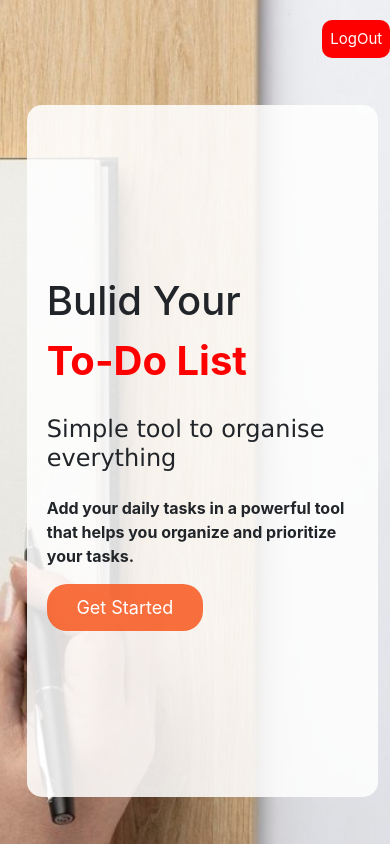
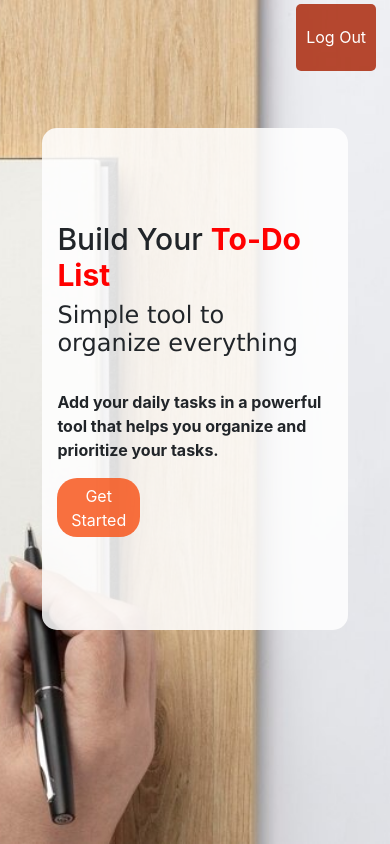
Before and after one commit to sharayuaswale-23/TodoList-website, a React (Create React App) app: page /home in a window 390 px wide. Built offline with nearby package versions, Linux system fonts and the light colour scheme.

Commit message:
fiftheen commit

```diff
--- a/src/components/SignUp/signup.css
+++ b/src/components/SignUp/signup.css
@@ -1,127 +1,27 @@
-.signup-container {
+.signup-main-cont{
+  height: 100vh;
   width: 100%;
+  box-sizing: border-box;
   display: flex;
+  flex-direction: column;
   justify-content: center;
   align-items: center;
-  height: 100vh;
-  padding: 20px;
-  box-sizing: border-box;
-  padding-top: 15%;
 }
-
-.signup-cont {
+.signup-cont{
   width: 40%;
-  height: 100%;
-  border-radius: 10px;
-  box-shadow: 0px 4px 10px rgba(0, 0, 0, 0.1);
-  padding: 20px;
+  box-shadow: 0px 4px 10px rgba(0,0,0,0.1);
+  padding: 2%;
+}
+.formsubmit h3{
   text-align: center;
-}
-
-.signup-form {
-  width: 100%;
-  padding-bottom: 20px;
-}
-
-.heading {
   font-weight: bold;
   color: #a81f00;
-  margin-bottom: 20px;
 }
-
-.form-group {
-  margin-bottom: 15px;
-  text-align: left;
+.formsubmit p{
+text-align: center;
 }
-
-label {
-  padding-left: 4px;
-  font: bold;
+@media (max-width: 768px){
+.signup-cont{
+  width: 70%;
 }
-
-input.form-control {
-  width: 100%;
-  padding: 10px;
-  border: 1px solid #ccc;
-  border-radius: 5px;
 }
-
-.myform {
-  margin-top: 15px;
-}
-
-
-@media (min-width: 375px) {
-
-  .signup-cont{
-    width: 100%;
-
-  }
-
-}
-
-@media (min-width: 768px) {
-
-  .signup-container{
-    padding-top: 10%;
-  }
-
-  .signup-cont{
-    width: 60%;
-  }
-
-  .signup-form {
-      width: 100%;
-      height: 100%;
-      display: flex;
-      flex-direction: column;
-      justify-content: center;
-  }
-}
-@media (min-width: 1024px) {
-
-  .signup-container{
-    padding-top: 5%;
-    width: 100%;
-  }
-
-  .signup-cont {
-      width: 50%;
-      height: 100%;
-      display: flex;
-      flex-direction: column;
-      justify-content: center;
-      align-items: center;
-  }
-
-  .signup-form {
-      padding: 20px;
-      width: 80%;
-  }
-
-}
-
-@media (min-width: 1440px) {
-
-  .signup-cont{
-    width: 50%;
-  }
-
-  .heading {
-      font-size: 30px;
-      font-weight: 600;
-      color: #a81f00;
-  }
-
-  button.btn {
-      color: white;
-      background-color:  #a81f00ce;
-      border: none;
-      outline: none;
-  }
-  button.btn:hover{
-    background-color:  #a81f00;
-    color: white;
-  }
-
-}
--- a/src/components/SignUp/signup.js
+++ b/src/components/SignUp/signup.js
@@ -95,16 +95,11 @@ const SignUp = ()=> {
 
     return(
 
-        <div className='signup-container'>
-
+        <div className='signup-main-cont'>
             <div className='signup-cont'>
 
-
-                        <div className='signup-form'>
-
-                            <form onSubmit={onSubmitUserData}>
-
-                                <h3 className='heading'> SignUp </h3>
+                <form className='formsubmit' onSubmit={onSubmitUserData}>
+                <h3>SignUp</h3>
                 <div className="form-group">
                                     <label htmlFor="exampleInputEmail1">Email</label>
                                     <input onChange={ (e) => setEmail(e.target.value)} type="email" value={email} className="form-control" id="exampleInputEmail1" aria-describedby="emailHelp" required/>
@@ -118,19 +113,16 @@ const SignUp = ()=> {
                                     <label htmlFor="exampleInputPassword1">Password </label>
                                     <input  onChange={ (e) => setPassword(e.target.value)} type="password" value={password} className="form-control" id="exampleInputPassword1" required/>
                                 </div>
-
                                    <div className="form-group">
                                  <label htmlFor="exampleInputPassword2"> Confirm Password   {error2 && <span style={{ color: 'red' }}>{error2}</span>}
                                  </label>
                                  <input  onChange={ (e) => setConfirmpassword(e.target.value)} type="password"  value={confirmPassword} className="form-control" id="exampleInputPassword1" required/>
                                 </div>
 
-                                <button type="submit" className="btn w-100"> SignUp </button>
+                                <button type="submit" className="btn w-100"> SignUp </button> <br/><br/>
 
                                 <p className='myform'> Already Registered? <Link to={"/"}> Login </Link> </p>
                 </form>
-
-                        </div>
             </div>
         </div>
     )
--- a/src/components/home/home.css
+++ b/src/components/home/home.css
@@ -1,139 +1,92 @@
-.home-cont {
+.home-main-cont{
   width: 100%;
   height: 100vh;
   box-sizing: border-box;
-}
-
-.myhome {
-  width: 100%;
-  height: 100vh;
-  background-image: url("../../assets/myhomeimg.jpg");
+  background-image: url(../../assets/myhomeimg.jpg);
   background-repeat: no-repeat;
+  background-position: center;
   background-size: cover;
   display: flex;
-  box-sizing: border-box;
-  background-position: center;
 }
-.left{
+.left-blank{
   width: 55%;
+  display: block;
 }
-
-.right {
-  border-radius: 10px;
+.right-cont{
   width: 45%;
   height: 100%;
-  align-self: center;
+  padding: 1%;
   display: flex;
   flex-direction: column;
 }
-.logbtn{
-height: 10%;
+.top-cont{
+  width: 100%;
+  height: 8%;
   display: flex;
-justify-content: right;
+  justify-content: flex-end;
 }
-.info{
-   width: 90%;
+.top-cont button{
+  height: auto;
+  width: auto;
+}
+.lower-cont{
+  padding: 2%;
   height: 90%;
   display: flex;
   flex-direction: column;
   justify-content: center;
-   align-items: left;
-   padding: 5%;
 }
-.head {
+.lower-cont h2{
   font-weight: 500;
-  font-size: 40px;
+  font-size: 30px;
 }
-
-.todo {
+.lower-cont span{
 color: red;
-  font-size: 40px;
+font-size: 30px;
 font-weight: 700;
 }
-
-h4 {
+.lower-cont p{
+  font-weight: bold;
+}
+.lower-cont h4{
   font-family: Lucida Sans;
 }
-
-.para{
-  margin-top: 15px;
-}
-.mybtn {
-  width: 50%;
-  max-width: 600px;
+.lower-cont button{
   background-color: rgba(248, 83, 24, 0.825);
-  padding: 10px;
-  font-size: 18px;
-  color: white;
+  border: none;
   border-radius: 20px;
-  border: none;
   outline: none;
   cursor: pointer;
+  color: white;
+  padding: 2%;
+  width: 30%;
 }
-
-.mybtn:hover {
-  background-color: rgb(253, 73, 8);
+.lower-cont button:hover{
+  background-color: rgb(253,73,8);
 }
-
-.logbtn {
-  margin-top: 20px;
-}
-
-.mylogoutbtn {
-  padding: 2%;
-  background-color:red;
-  font-size: 15px;
-  color: white;
-  border-radius: 10px;
-  border: none;
-  outline: none;
-  cursor: pointer;
-}
-
-@media (max-width: 768px){
-  .left{
+@media (max-width: 1024px){
+.left-blank{
   display: none;
 }
-  .right{
+.right-cont{
   width: 100%;
+  background: transparent;
 }
-  .info{
-    background: transparent;
+.lower-cont{
+  padding: 4%;
+  width: 80%;
+  height: 60%;
+  margin-top: 15%;
+  margin-left: 10%;
+  border-radius: 15px;
   background-color: rgba(255, 255, 255, 0.855);
-    padding: 5%;
-    margin: 7%;
-    border-radius: 15px;
-    height: 90%;
 }
-  .logbtn{
-    height: 10%;
+.top-cont {
+  display: flex;
+  justify-content: flex-end;
+  padding-right: 10px;
+}
+ .top-cont button {
+  width: auto;
 }
 }
-@media (max-width: 1024px){
-  .info{
-    padding: 10%;
-    height: 95%;
-  }
-  .logbtn{
-    height: 5%;
-  }
-}
-@media (max-width: 1024px) and (max-height: 1180px){
-  .left{
-  display: none;
-}
-.right{
-  width: 100%;
-}
-.info{
-  background: transparent;
-  background-color: rgba(255, 255, 255, 0.855);
-  padding: 5%;
-  margin: 12% 7%;
-  border-radius: 15px;
-  height: 95%;
-}
-.logbtn{
-  height: 5%;
-}
-}
--- a/src/components/home/home.js
+++ b/src/components/home/home.js
@@ -30,43 +30,21 @@ const Home = ()=>{
 
     return(
 
-       <div className='home-cont'>
 
-                <div className='myhome'>
-
-                    <div className='left'>
-                    </div>
-
-                                <div className='right'>
-
-                                <div className='logbtn'>
-
-                                    <button className='mylogoutbtn' onClick={onLogoutTodo}> LogOut </button>
-
-                                    </div>
-
-
-                                    <div className='info'>
-
-                                            <span className='head'> Bulid Your  </span>
-
-                                            <span className='todo'>  To-Do List </span>
-
-                                            <br/>
-
-                                            <h4> Simple tool to organise everything </h4>
-
-                                            <p className='para'> <b> Add your daily tasks in a powerful tool that helps you organize and prioritize your tasks. </b> </p>
-
-                                            <button className='mybtn' onClick={onGetStartedToDo}> Get Started </button>
-
-                                    </div>
-
-
-                                </div>
-
-                </div>
-       </div>
+    <div className='home-main-cont'>
+        <div className='left-blank'></div>
+        <div className='right-cont'>
+            <div className='top-cont'>
+                <button className='btn btn-danger'>Log Out</button>
+            </div>
+            <div className='lower-cont'>
+                <h2>Build Your <span>To-Do List</span></h2>
+                <h4>Simple tool to organize everything</h4> <br/>
+                <p>Add your daily tasks in a powerful tool that helps you organize and prioritize your tasks.</p>
+                <button onClick={onGetStartedToDo} className='startbtn'>Get Started</button>
+            </div>
+        </div>
+    </div>
 
     )
 }
```
Lines whose indentation alone changed are shown as unchanged.
